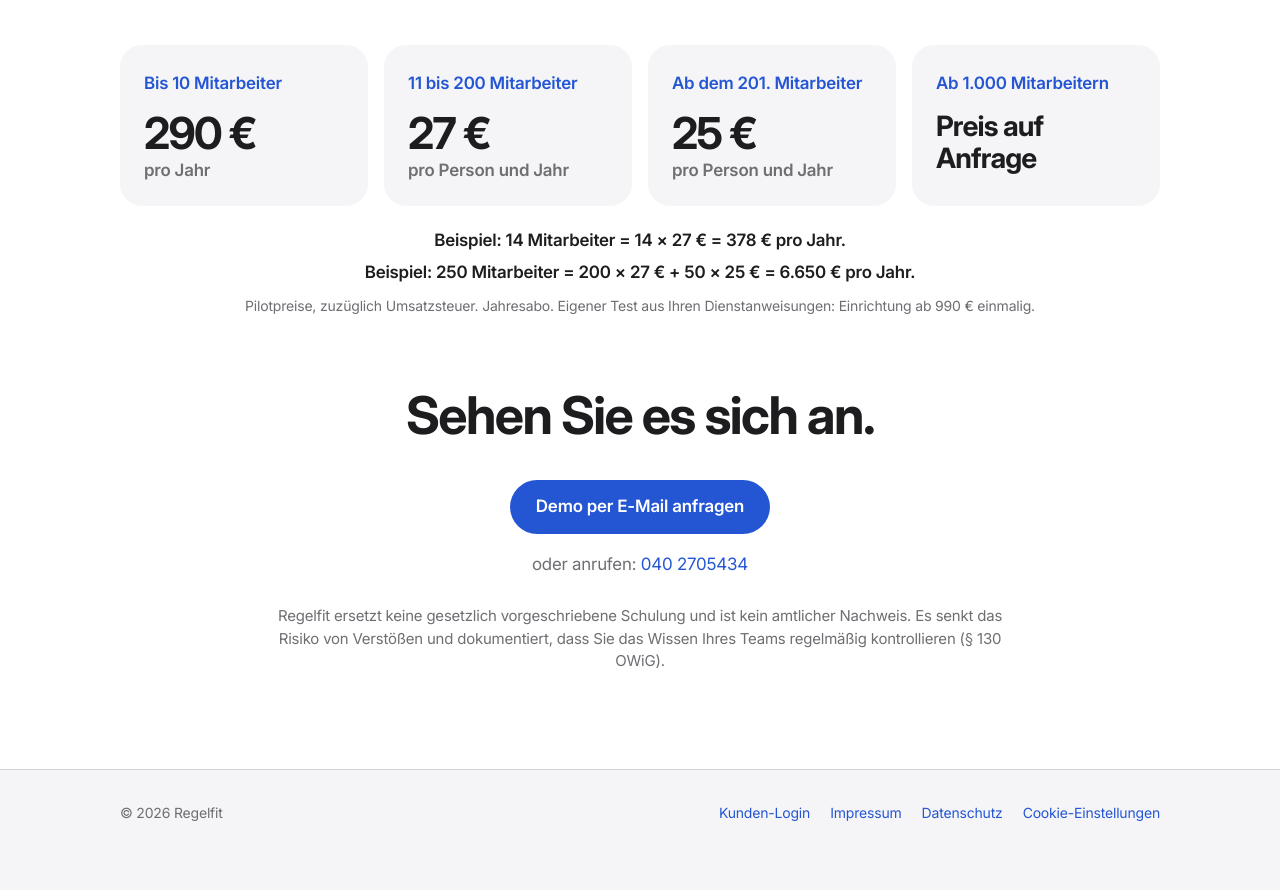
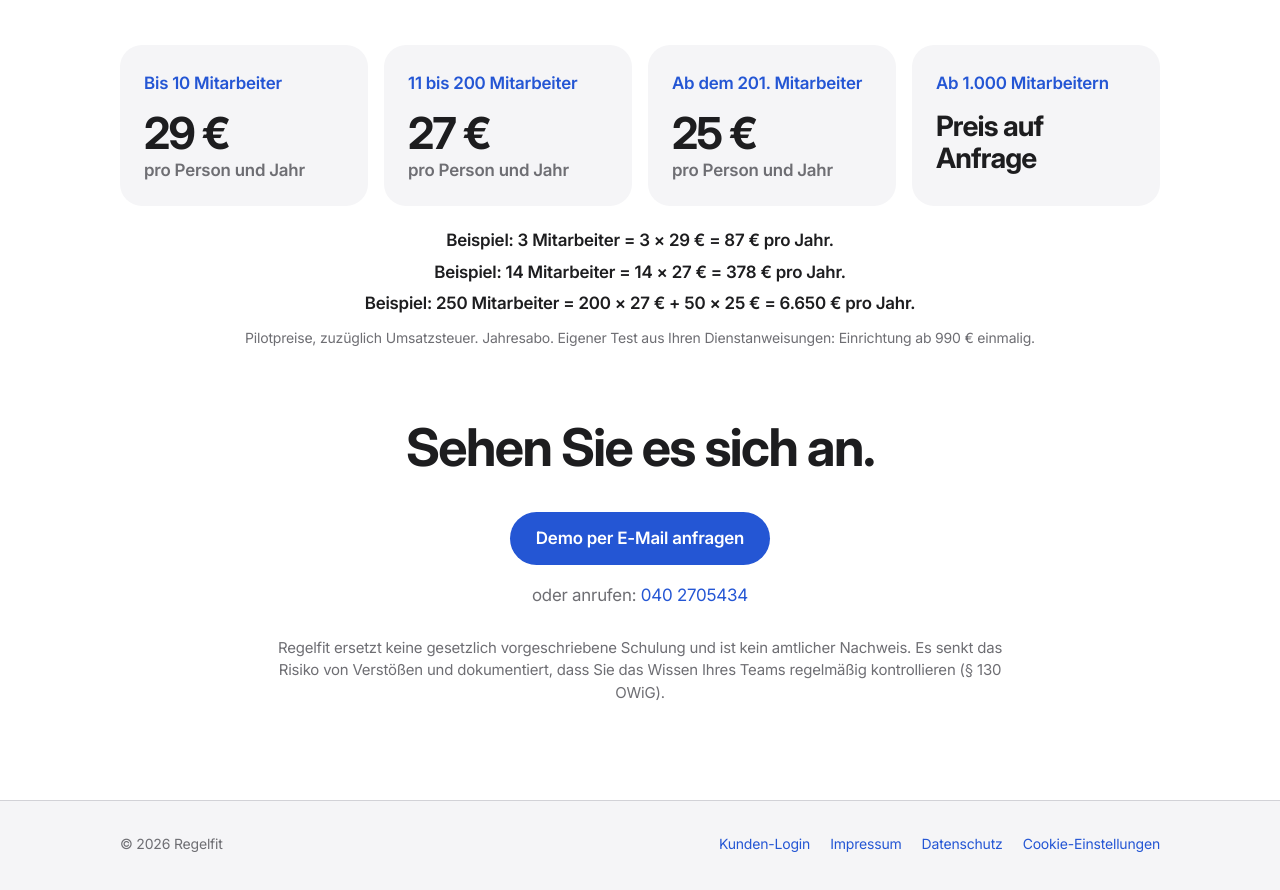
Before and after one commit to martinleen777/staff-test-website, a plain HTML site: page index.html in a window 1280 px wide. Shown: the part 2612-3502 px from the top of the page. Drawn offline with Linux system fonts and the light colour scheme.

Commit message:
Тариф для малых компаний: 29 € с человека в год, без минимума
Решение владельца 20.11.2026: до 10 сотрудников — 29 € с человека
в год вместо 290 € за компанию.

Co-Authored-By: Claude Fable 5.2 <noreply@anthropic.com>
Claude-Session: https://claude.ai/code/session_01AjzozDMGpyREjiLZpwsXwv

```diff
--- a/index.html
+++ b/index.html
@@ -180,12 +180,13 @@
   <div class="wrap">
     <div class="head center"><h2>Preise.</h2></div>
     <div class="grid g4">
-      <div class="card price"><p class="who">Bis 10 Mitarbeiter</p><p class="amount">290 € <small>pro Jahr</small></p></div>
+      <div class="card price"><p class="who">Bis 10 Mitarbeiter</p><p class="amount">29 € <small>pro Person und Jahr</small></p></div>
       <div class="card price"><p class="who">11 bis 200 Mitarbeiter</p><p class="amount">27 € <small>pro Person und Jahr</small></p></div>
       <div class="card price"><p class="who">Ab dem 201. Mitarbeiter</p><p class="amount">25 € <small>pro Person und Jahr</small></p></div>
       <div class="card price"><p class="who">Ab 1.000 Mitarbeitern</p><p class="amount text">Preis auf Anfrage</p></div>
     </div>
-    <p class="example center">Beispiel: 14 Mitarbeiter = 14&nbsp;×&nbsp;27&nbsp;€ = 378&nbsp;€ pro Jahr.</p>
+    <p class="example center">Beispiel: 3 Mitarbeiter = 3&nbsp;×&nbsp;29&nbsp;€ = 87&nbsp;€ pro Jahr.</p>
+    <p class="example center" style="margin-top:6px">Beispiel: 14 Mitarbeiter = 14&nbsp;×&nbsp;27&nbsp;€ = 378&nbsp;€ pro Jahr.</p>
     <p class="example center" style="margin-top:6px">Beispiel: 250 Mitarbeiter = 200&nbsp;×&nbsp;27&nbsp;€ + 50&nbsp;×&nbsp;25&nbsp;€ = 6.650&nbsp;€ pro Jahr.</p>
     <p class="fine center" style="margin-top:10px">Pilotpreise, zuzüglich Umsatzsteuer. Jahresabo. Eigener Test aus Ihren Dienstanweisungen: Einrichtung ab 990&nbsp;€ einmalig.</p>
     <div id="kontakt" class="contact" style="margin-top:72px">
```
Also changed, not shown: 1 other file.
